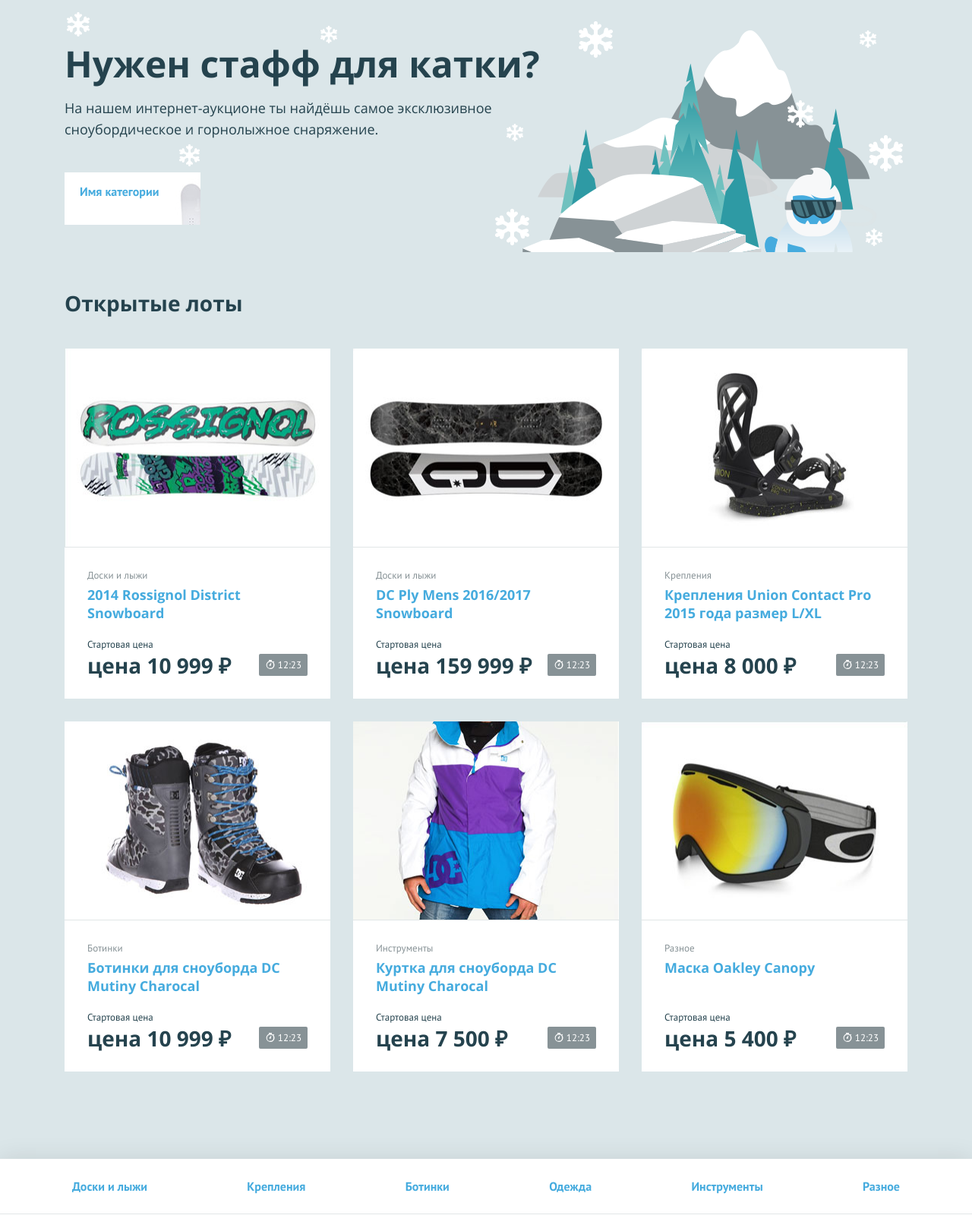
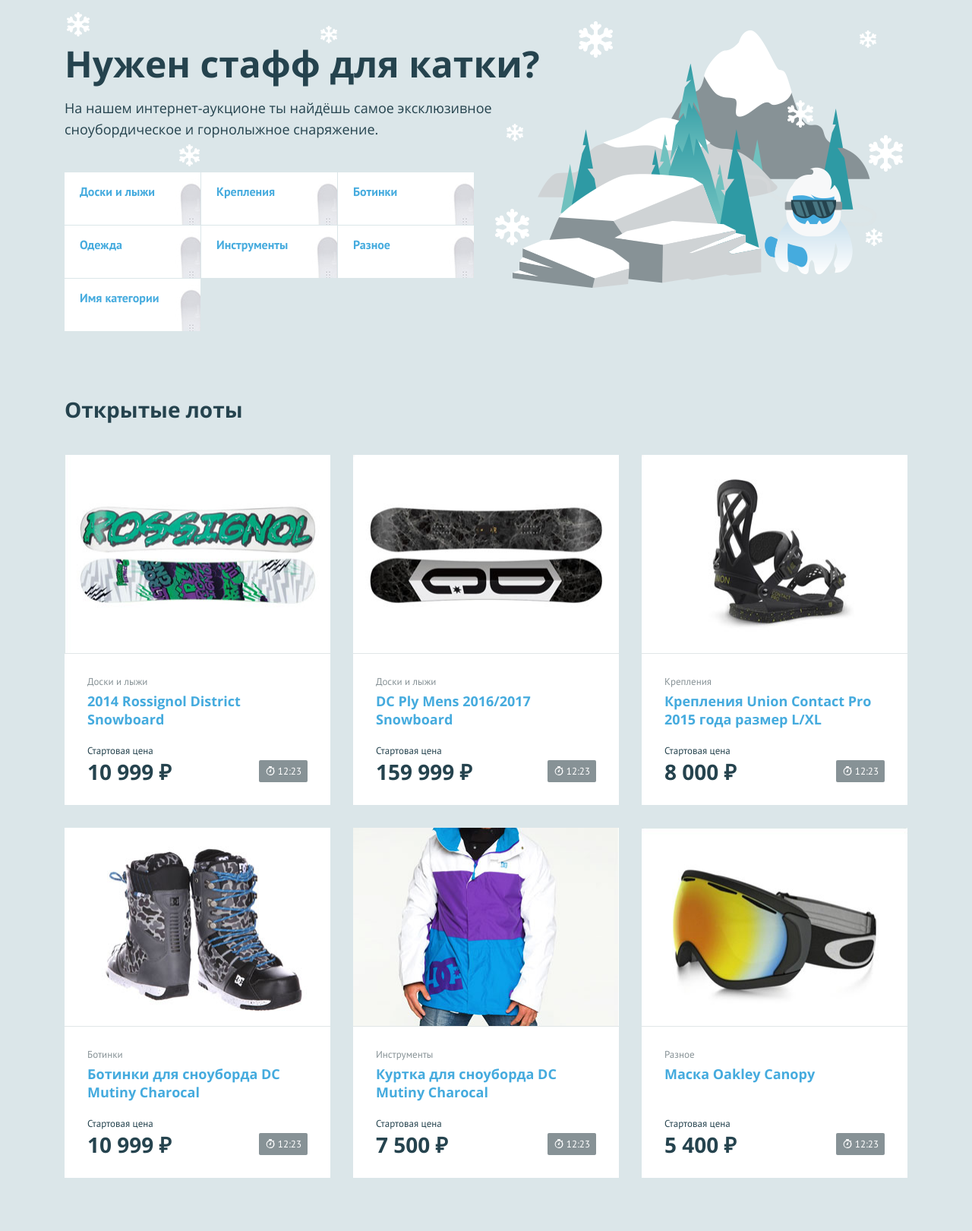
Before and after one commit to htmlacademy-php/1470531-yeticave-12, a PHP site: page / in a window 1280 px wide. Shown: the part 107-1728 px from the top of the page at 76% size. Run offline with PHP 8.4, Linux system fonts and the light colour scheme.

Commit message:
fix: добавил меню в шапке и удалил слово "цена"

```diff
--- a/index.php
+++ b/index.php
@@ -56,7 +56,11 @@
         <h2 class="promo__title">Нужен стафф для катки?</h2>
         <p class="promo__text">На нашем интернет-аукционе ты найдёшь самое эксклюзивное сноубордическое и горнолыжное снаряжение.</p>
         <ul class="promo__list">
-            <!--заполните этот список из массива категорий-->
+            <?php foreach ($categories as $category): ?>
+                <li class="promo__item promo__item--boards">
+                    <a class="promo__link" href="pages/all-lots.html"><?=$category ?></a>
+                </li>
+            <?php endforeach; ?>
             <li class="promo__item promo__item--boards">
                 <a class="promo__link" href="pages/all-lots.html">Имя категории</a>
             </li>
@@ -78,7 +82,7 @@
                         <div class="lot__state">
                             <div class="lot__rate">
                                 <span class="lot__amount">Стартовая цена</span>
-                                <span class="lot__cost">цена <?=format_price($offer['price'])?></span>
+                                <span class="lot__cost"><?=format_price($offer['price'])?></span>
                             </div>
                             <div class="lot__timer timer">
                                 12:23
```
